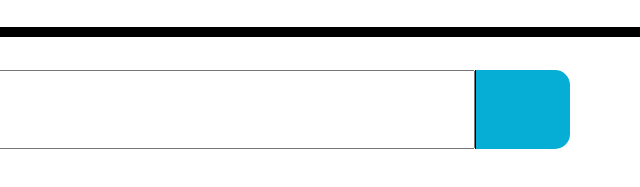
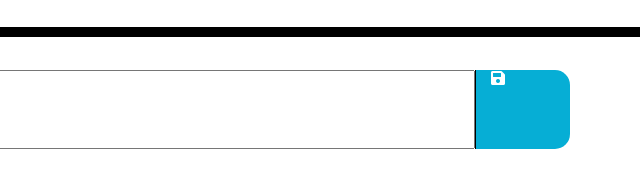
Before and after one commit to HannahCloves/05-Day-Planner, a plain HTML site: page index.html in a window 1280 px wide. Shown: the part 267-454 px from the top of the page, 640-1280 px from the left. Drawn offline with nearby package versions, Linux system fonts and the light colour scheme.

Commit message:
icon added for save button

```diff
--- a/index.html
+++ b/index.html
@@ -25,7 +25,7 @@
     <div class ="row">
       <div class="col-md-1 hour">8AM</div>
       <input class="col-md-10">
-      <div class= "col-md-1 saveBtn"></div>
+      <div class= "col-md-1 saveBtn"><i class="fas fa-save"></i></div>
 
     </div>
 
```
